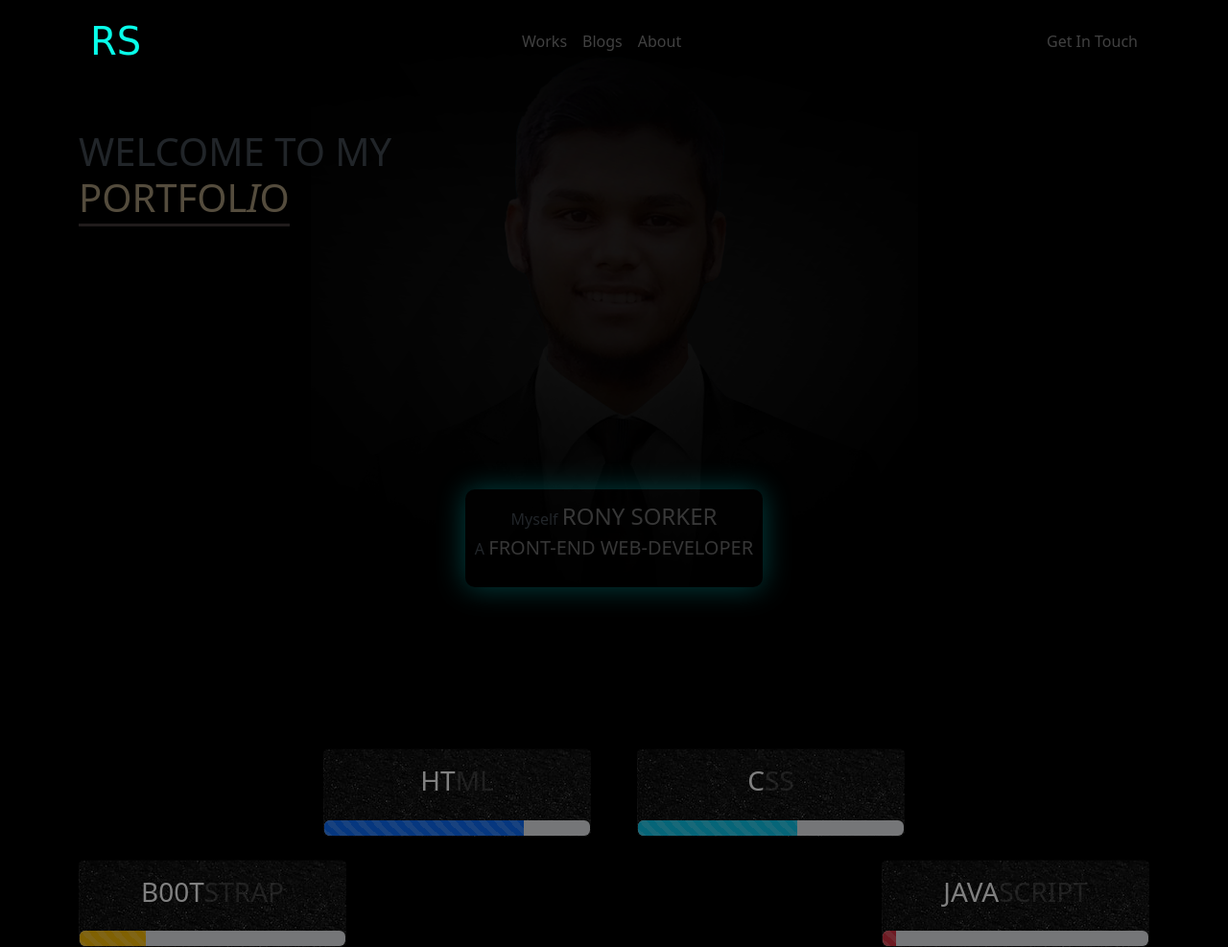
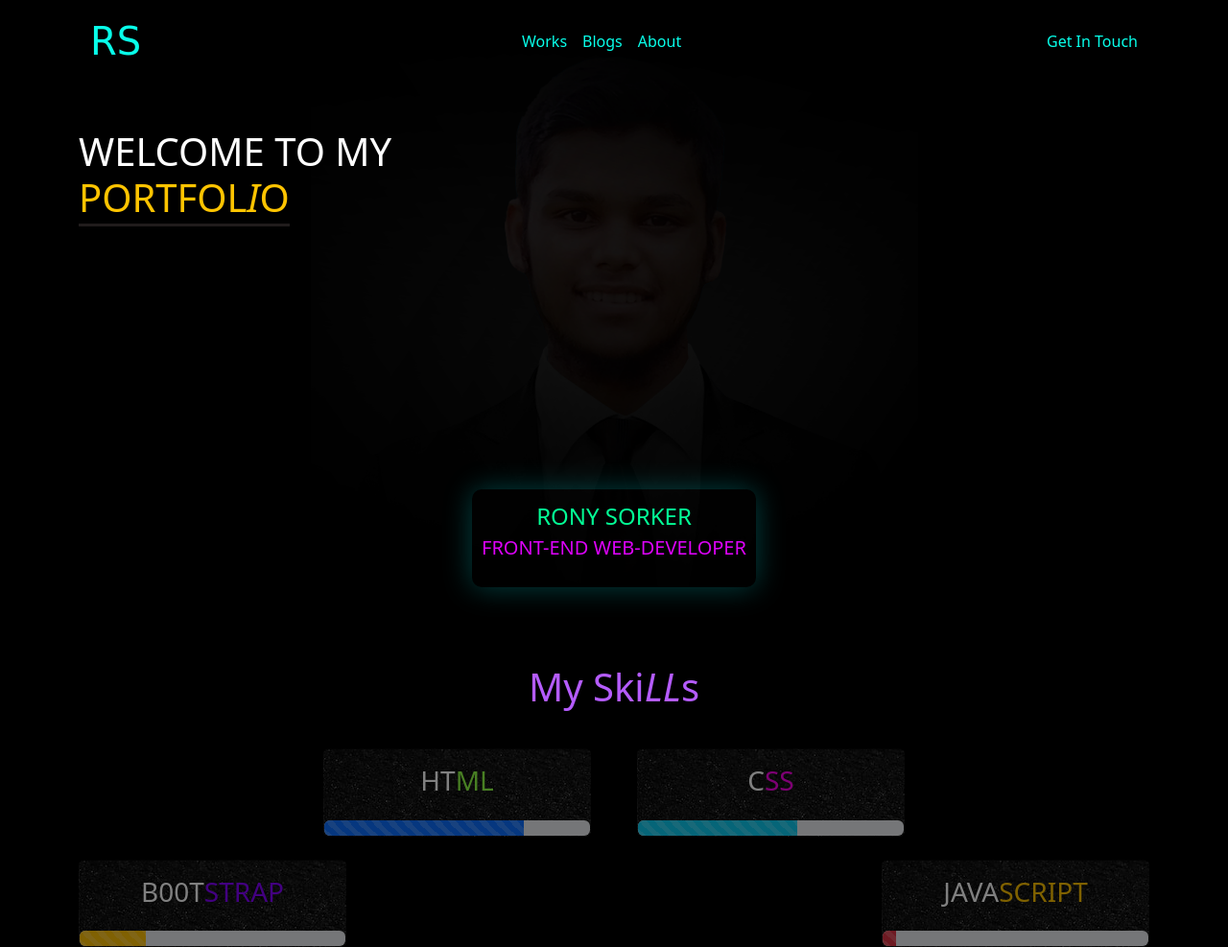
Before and after one commit to RonySorkerr/portfolio, a plain HTML site: page index.html in a window 1280 px wide. Shown: the whole page at 96% size. Drawn offline with nearby package versions, Linux system fonts and the light colour scheme; a web font is replaced by a local one.

Commit message:
Hello there! This is my rony sorker

```diff
--- a/index.html
+++ b/index.html
@@ -29,42 +29,42 @@
     <div class="collapse navbar-collapse " id="navbarNavDropdown">
       <ul class="navbar-nav mx-auto">
         <li class="nav-item">
-          <a class="nav-link active" style="color: rgba(255, 255, 255, 0.253);" aria-current="page" href="#">Works</a>
+          <a class="nav-link active" style="color: rgb(8, 255, 234);" aria-current="page" href="#">Works</a>
         </li>
         <li class="nav-item">
-          <a class="nav-link active" style="color: rgba(255, 255, 255, 0.253);" href="#">Blogs</a>
+          <a class="nav-link active" style="color: rgb(8, 255, 234);" href="#">Blogs</a>
         </li>
         <li class="nav-item">
-          <a class="nav-link active" style="color: rgba(255, 255, 255, 0.253);" href="#">About</a>
+          <a class="nav-link active" style="color: rgb(8, 255, 234);" href="#">About</a>
         </li>
       </div>
-          <a href="" class="nav-link active" style="color: rgba(255, 255, 255, 0.253);">Get In Touch</a>
+          <a href="" class="nav-link active" style="color: rgb(8, 255, 234);">Get In Touch</a>
       </ul>
 </nav>
 
       <section>
         <div class="">
-            <h1 class="mt-5">WELCOME TO MY<br>
-                <span class="" style="color: rgba(245, 222, 179, 0.342); box-shadow: 0px 3px 0px rgba(109, 96, 96, 0.295);">PORTFOL<i>I</i>O</span>
+            <h1 class="mt-5" style="color: white;">WELCOME TO MY<br>
+                <span class="" style="color: rgb(255, 196, 0); box-shadow: 0px 3px 0px rgba(109, 96, 96, 0.295);">PORTFOL<i>I</i>O</span>
             </h1>
         </div>
         <div class="mys text-center" >
-            <p>Myself <span class="fs-4" style="color: rgba(255, 255, 255, 0.212); text-align: center;">RONY SORKER</span> <br>A <span class="fs-5" style="color: rgba(255, 255, 255, 0.212);">FRONT-END WEB-DEVELOPER</span></p>
+            <p><span class="fs-4" style="color: rgb(3, 255, 150); text-align: center;">RONY SORKER</span> <br><span class="fs-5" style="color: rgb(220, 3, 248);">FRONT-END WEB-DEVELOPER</span></p>
         </div>
       </section>
 
       <section>
-        <h1 style="text-align: center; margin-top: 10vh; color: black; ">SKLs</h1>
+        <h1 style="text-align: center; margin-top: 10vh; color: rgb(181, 92, 255); ">My Ski<i>LL</i>s</h1>
         <div class="d-flex justify-content-center gap-5" style="margin-top: 5vh;">
           <div class="card w-25 text-center caard" style="background-color: rgb(245, 222, 179);">
-            <h3 class="card-body">HT<span style="color: rgba(255, 255, 255, 0.199);">ML</span></h3>
+            <h3 class="card-body">HT<span style="color: rgb(144, 253, 70);">ML</span></h3>
             <div class="progress" role="progressbar" aria-label="Animated striped example" aria-valuenow="75" aria-valuemin="0" aria-valuemax="100">
               <div class="progress-bar progress-bar-striped progress-bar-animated" style="width: 75%;"></div>
             </div>
 
           </div>
           <div class="card w-25 text-center caard" style="background-color: wheat;">
-            <h3 class="card-body">C<span style="color: rgba(255, 255, 255, 0.199);">SS</span></h3>
+            <h3 class="card-body">C<span style="color: rgb(252, 0, 231);">SS</span></h3>
             <div class="progress" role="progressbar" aria-label="Animated striped example" aria-valuenow="75" aria-valuemin="0" aria-valuemax="100">
               <div class="progress-bar progress-bar-striped progress-bar-animated bg-info" style="width: 60%;"></div>
             </div>
@@ -73,13 +73,13 @@
           <br>
           <div class="d-flex justify-content-between gap-5">
           <div class="card w-25 text-center caard" style="background-color: wheat;">
-            <h3 class="card-body">B00T<span style="color: rgba(255, 255, 255, 0.199);">STRAP</span></h3>
+            <h3 class="card-body">B00T<span style="color: rgb(132, 0, 255);">STRAP</span></h3>
             <div class="progress" role="progressbar" aria-label="Animated striped example" aria-valuenow="75" aria-valuemin="0" aria-valuemax="100">
               <div class="progress-bar progress-bar-striped progress-bar-animated bg-warning" style="width: 25%"></div>
             </div>
           </div>
           <div class="card w-25 text-center caard" style="background-color: wheat;">
-            <h3 class="card-body">JAVA<span style="color: rgba(255, 255, 255, 0.199);">SCRIPT</span></h3>
+            <h3 class="card-body">JAVA<span style="color: rgb(253, 194, 0);">SCRIPT</span></h3>
             <div class="progress" role="progressbar" aria-label="Animated striped example " aria-valuenow="75" aria-valuemin="0" aria-valuemax="100">
               <div class="progress-bar progress-bar-striped progress-bar-animated bg-danger" style="width: 5%"></div>
             </div>
```
